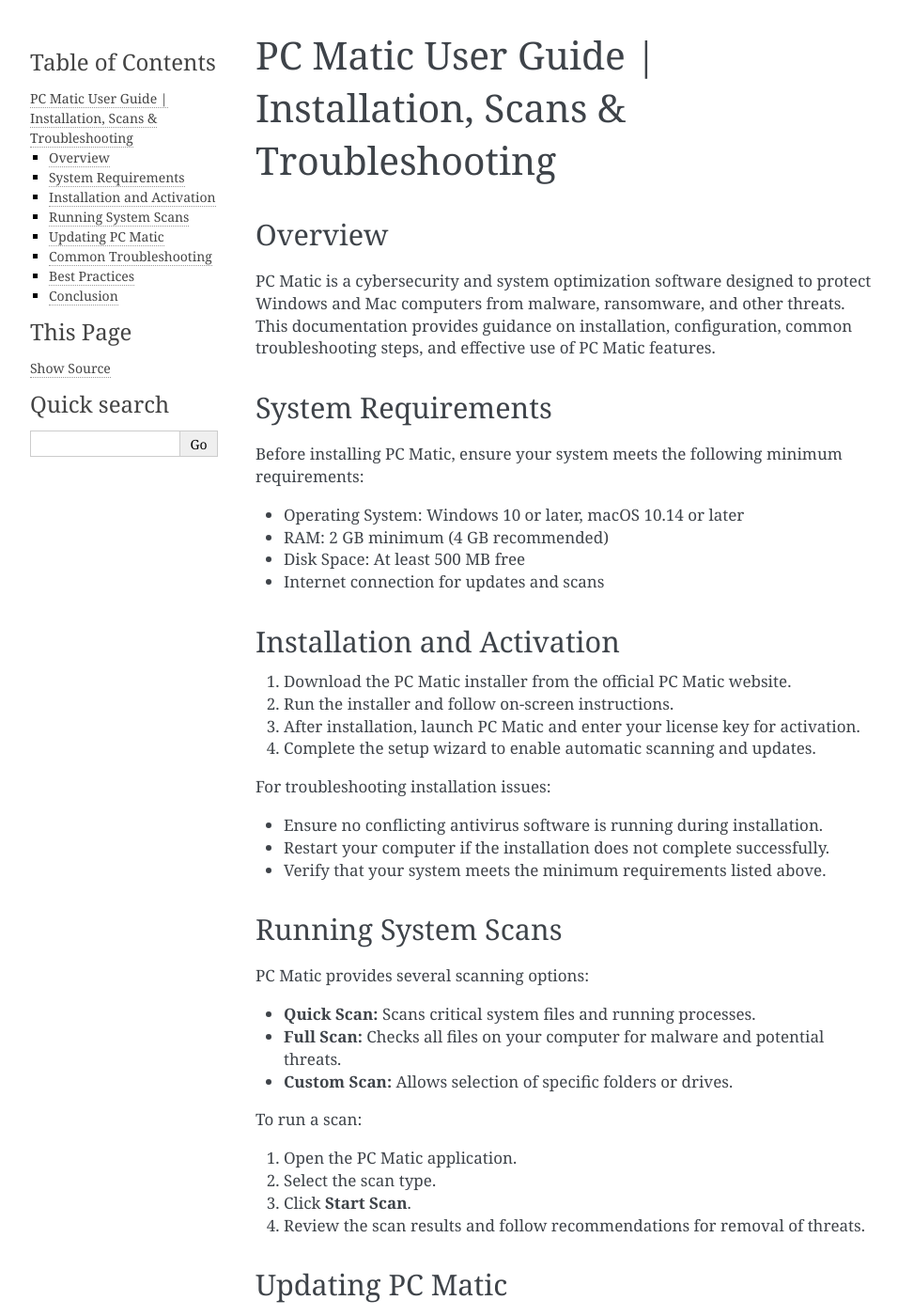
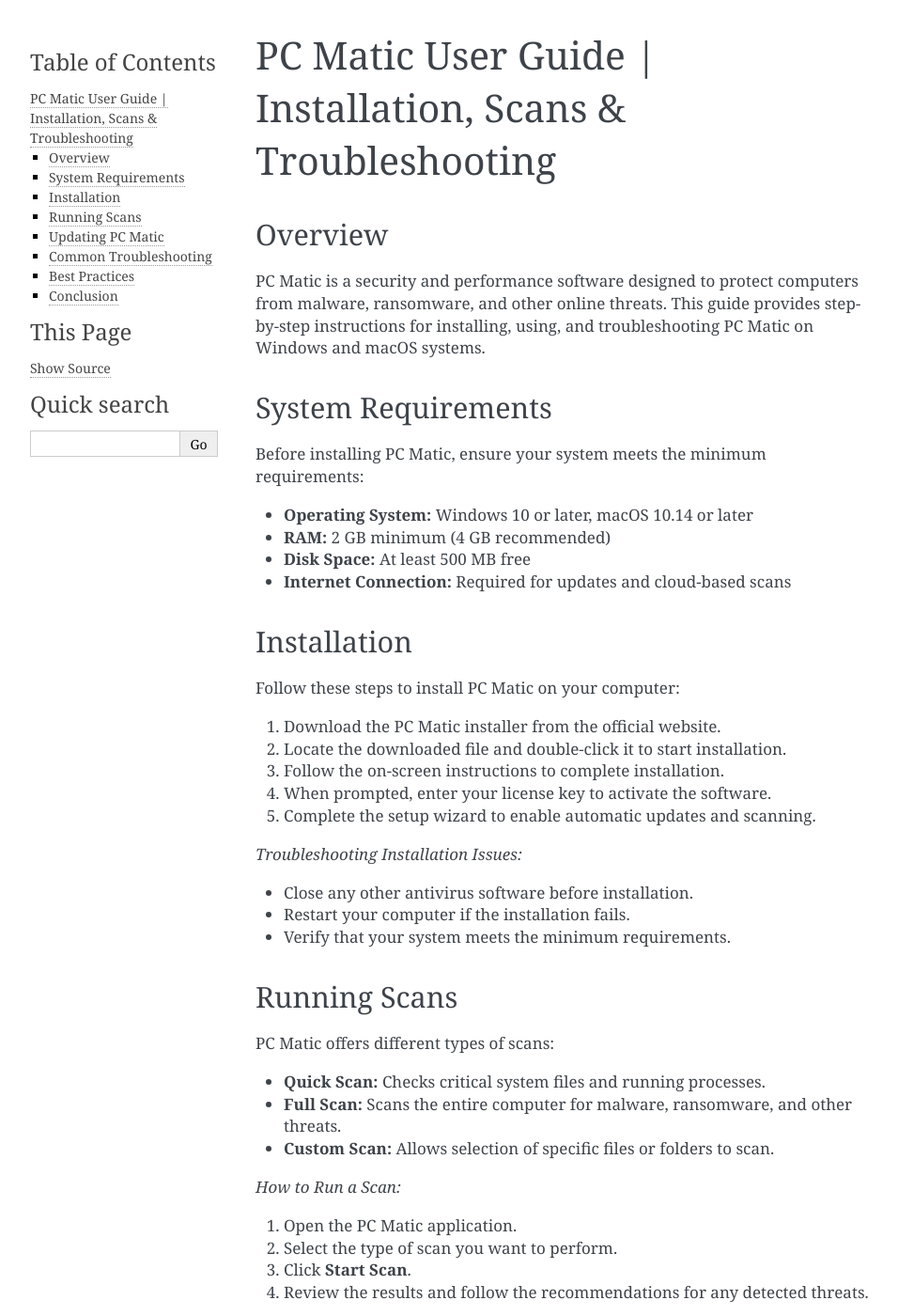
Before and after one commit to mynkmichael033/helpmaticpc, a Sphinx documentation site: the page built from docs/index.rst, in a window 1280 px wide and 1400 px high. Shown: the whole window at 94% size, without its empty margins (148-1104 px from the left). Built offline with Sphinx 7.4.7, drawn with Linux system fonts in a browser that asks for light colours; some of the changed text lies outside the part shown.

Commit message:
Update index.rst

```diff
--- a/docs/index.rst
+++ b/docs/index.rst
@@ -1,88 +1,90 @@
 PC Matic User Guide | Installation, Scans & Troubleshooting
-==================
+===========================================================
 
 Overview
 --------
 
-PC Matic is a cybersecurity and system optimization software designed to protect Windows and Mac computers from malware, ransomware, and other threats. This documentation provides guidance on installation, configuration, common troubleshooting steps, and effective use of PC Matic features.
+PC Matic is a security and performance software designed to protect computers from malware, ransomware, and other online threats. This guide provides step-by-step instructions for installing, using, and troubleshooting PC Matic on Windows and macOS systems.
 
 System Requirements
 -------------------
 
-Before installing PC Matic, ensure your system meets the following minimum requirements:
+Before installing PC Matic, ensure your system meets the minimum requirements:
 
-- Operating System: Windows 10 or later, macOS 10.14 or later
-- RAM: 2 GB minimum (4 GB recommended)
-- Disk Space: At least 500 MB free
-- Internet connection for updates and scans
+- **Operating System:** Windows 10 or later, macOS 10.14 or later
+- **RAM:** 2 GB minimum (4 GB recommended)
+- **Disk Space:** At least 500 MB free
+- **Internet Connection:** Required for updates and cloud-based scans
 
-Installation and Activation
----------------------------
+Installation
+------------
 
-1. Download the PC Matic installer from the official PC Matic website.
-2. Run the installer and follow on-screen instructions.
-3. After installation, launch PC Matic and enter your license key for activation.
-4. Complete the setup wizard to enable automatic scanning and updates.
+Follow these steps to install PC Matic on your computer:
 
-For troubleshooting installation issues:
+1. Download the PC Matic installer from the official website.
+2. Locate the downloaded file and double-click it to start installation.
+3. Follow the on-screen instructions to complete installation.
+4. When prompted, enter your license key to activate the software.
+5. Complete the setup wizard to enable automatic updates and scanning.
 
-- Ensure no conflicting antivirus software is running during installation.
-- Restart your computer if the installation does not complete successfully.
-- Verify that your system meets the minimum requirements listed above.
+*Troubleshooting Installation Issues:*
 
-Running System Scans
--------------------
+- Close any other antivirus software before installation.
+- Restart your computer if the installation fails.
+- Verify that your system meets the minimum requirements.
 
-PC Matic provides several scanning options:
+Running Scans
+-------------
 
-- **Quick Scan:** Scans critical system files and running processes.
-- **Full Scan:** Checks all files on your computer for malware and potential threats.
-- **Custom Scan:** Allows selection of specific folders or drives.
+PC Matic offers different types of scans:
 
-To run a scan:
+- **Quick Scan:** Checks critical system files and running processes.
+- **Full Scan:** Scans the entire computer for malware, ransomware, and other threats.
+- **Custom Scan:** Allows selection of specific files or folders to scan.
+
+*How to Run a Scan:*
 
 1. Open the PC Matic application.
-2. Select the scan type.
+2. Select the type of scan you want to perform.
 3. Click **Start Scan**.
-4. Review the scan results and follow recommendations for removal of threats.
+4. Review the results and follow the recommendations for any detected threats.
 
 Updating PC Matic
 -----------------
 
-Regular updates ensure PC Matic can detect the latest threats:
+Keeping PC Matic up to date ensures maximum protection:
 
-- Open PC Matic and navigate to **Settings → Updates**.
-- Click **Check for Updates**.
-- Allow the application to install any available updates automatically.
+1. Open the PC Matic application.
+2. Navigate to **Settings → Updates**.
+3. Click **Check for Updates**.
+4. Install any available updates when prompted.
 
 Common Troubleshooting
 ----------------------
 
-**Issue:** Software not launching
-**Solution:**
+**Problem:** Software does not launch
 - Ensure your operating system is up to date.
-- Restart your computer.
-- Reinstall PC Matic if the problem persists.
+- Restart the computer.
+- Reinstall PC Matic if necessary.
 
-**Issue:** Scan results are incomplete
-**Solution:**
-- Close other running applications before scanning.
-- Check disk permissions and ensure the application has access to all drives.
+**Problem:** Scans do not complete
+- Close other running applications.
+- Make sure the application has permission to access all drives.
+- Restart the computer and try again.
 
-**Issue:** System performance is slow after installation
-**Solution:**
-- Verify that automatic scans are scheduled for non-active hours.
-- Exclude large files or folders not needing frequent scanning.
+**Problem:** System performance slows after installation
+- Check scan schedules to avoid running scans during high-use hours.
+- Exclude large folders that do not need frequent scanning.
 
 Best Practices
 --------------
 
 - Keep PC Matic updated at all times.
-- Schedule regular scans to maintain system security.
+- Schedule regular system scans.
 - Avoid downloading software from untrusted sources.
-- Backup important data regularly.
+- Backup important files regularly.
 
 Conclusion
 ----------
 
-PC Matic provides robust security and performance optimization for personal and business computers. By following this guide, users can ensure proper installation, configuration, and ongoing maintenance for a secure computing environment.
+PC Matic provides a comprehensive solution for securing and optimizing computers. By following this guide, users can install, configure, and maintain PC Matic effectively, ensuring a safe and smooth computing experience.
```
